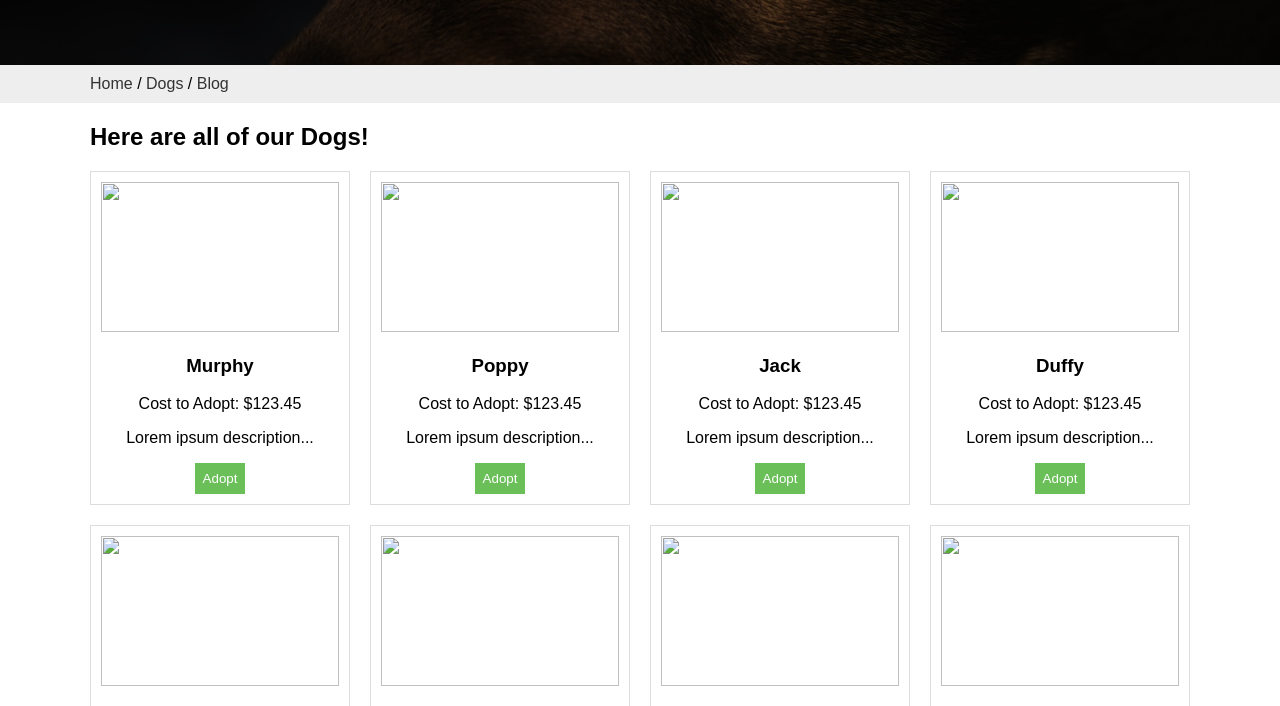
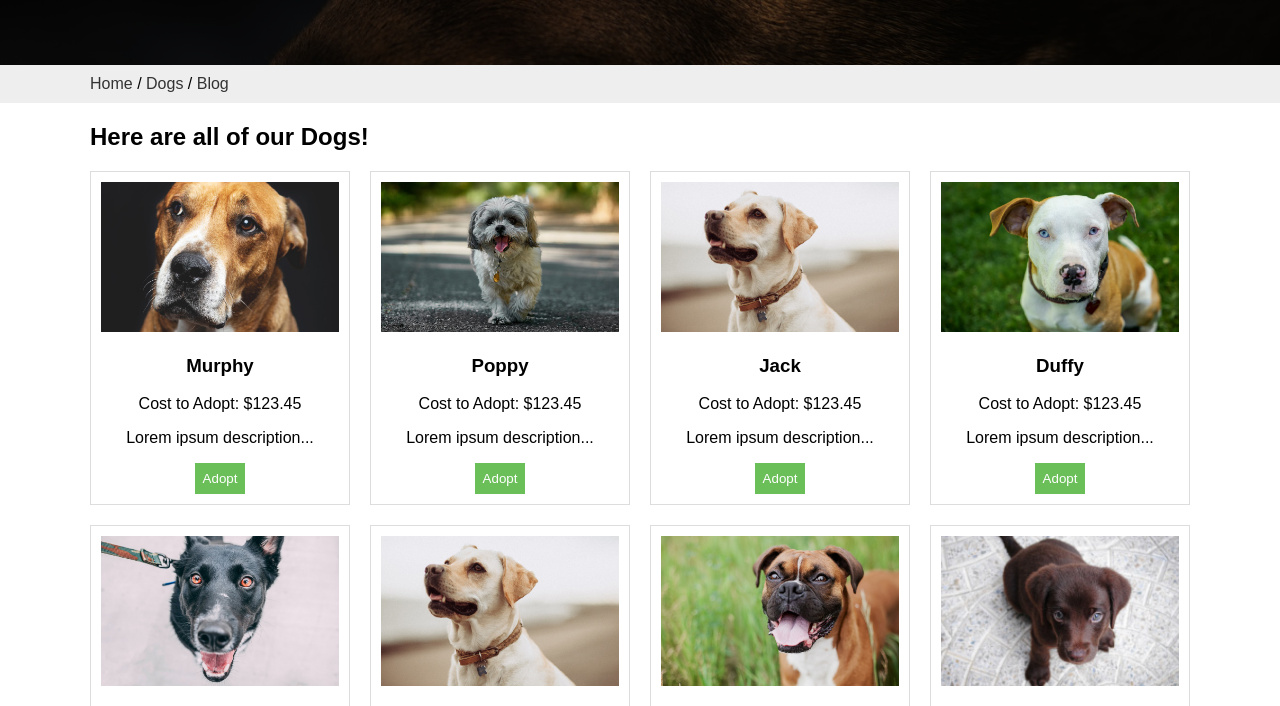
Before and after one commit to philltan916-create/Adopt-A-Dog-A1-, a plain HTML site: page dogs.html in a window 1280 px wide. Shown: the part 235-941 px from the top of the page. Drawn offline with Linux system fonts and the light colour scheme.

Commit message:
Fix image paths for dog adoption cards
Updated image source paths for dog cards.

```diff
--- a/dogs.html
+++ b/dogs.html
@@ -44,7 +44,7 @@
 
     <div class="dog-card">
       <img
-        src="murphy-card.jpg"
+        src="Adopt-Dog/murphy-card.jpg"
         class="dog-image"
         data-name="Murphy"
         data-breed="Golden Retriever"
@@ -58,12 +58,12 @@
 
     <div class="dog-card">
       <img
-        src="poppy-card.jpg"
+        src="Adopt-Dog/poppy-card.jpg"
         class="dog-image"
         data-name="Poppy"
         data-breed="Labrador Retriever"
         data-cost="123.45"
-        >
+      >
       <h3>Poppy</h3>
       <p class="price">Cost to Adopt: $123.45</p>
       <p>Lorem ipsum description...</p>
@@ -72,7 +72,7 @@
 
     <div class="dog-card">
       <img
-        src="jack-card.jpg"
+        src="Adopt-Dog/jake-card.jpg"
         class="dog-image"
         data-name="Jack"
         data-breed="Beagle"
@@ -85,8 +85,8 @@
     </div>
 
     <div class="dog-card">
-      <img
-        src="duffy-card.jpg"
+       <img
+        src="Adopt-Dog/duffy-card.jpg"
         class="dog-image"
         data-name="Duffy"
         data-breed="Dalmatian"
@@ -99,8 +99,8 @@
     </div>
 
     <div class="dog-card">
-      <img
-        src="lucas-card.jpg"
+       <img
+        src="Adopt-Dog/lucas-card.jpg"
         class="dog-image"
         data-name="Lucas"
         data-breed="German Shepherd"
@@ -114,10 +114,10 @@
 
     <div class="dog-card">
       <img
-        src="jake-card.jpg"
+        src="Adopt-Dog/jake-card.jpg"
         class="dog-image"
         data-name="Jake"
-        data-breed="Bulldog"
+        data-breed="Golden Lab"
         data-cost="123.45"
         >
       <h3>Jake</h3>
@@ -127,11 +127,11 @@
     </div>
 
     <div class="dog-card">
-      <img
-        src="angus-card.jpg"
+     <img
+        src="Adopt-Dog/angus-card.jpg"
         class="dog-image"
         data-name="Angus"
-        data-breed="Poodle"
+        data-breed="Boxer"
         data-cost="123.45"
         >
       <h3>Angus</h3>
@@ -141,11 +141,11 @@
     </div>
 
     <div class="dog-card">
-      <img
-        src="violet-card.jpg"
+       <img
+        src="Adopt-Dog/violet-card.jpg"
         class="dog-image"
         data-name="Violet"
-        data-breed="Cocker Spaniel"
+        data-breed="Chocolate Lab"
         data-cost="123.45"
         >
       <h3>Violet</h3>
```
